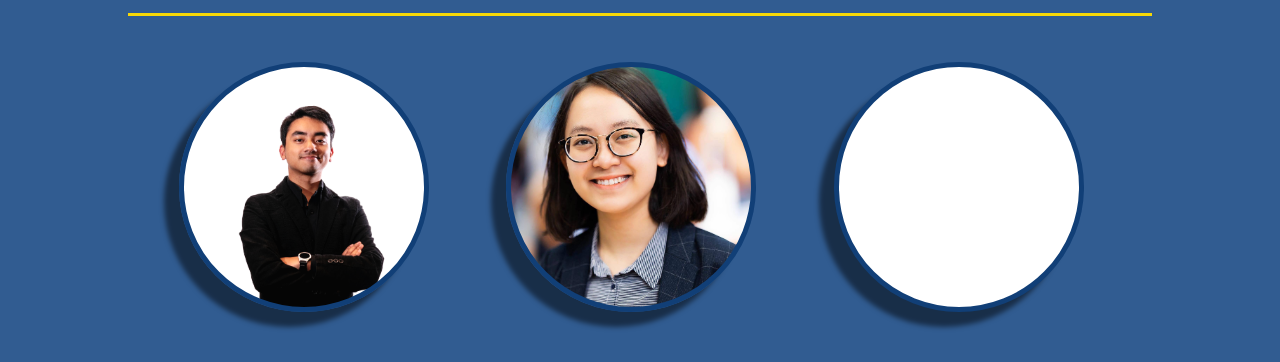
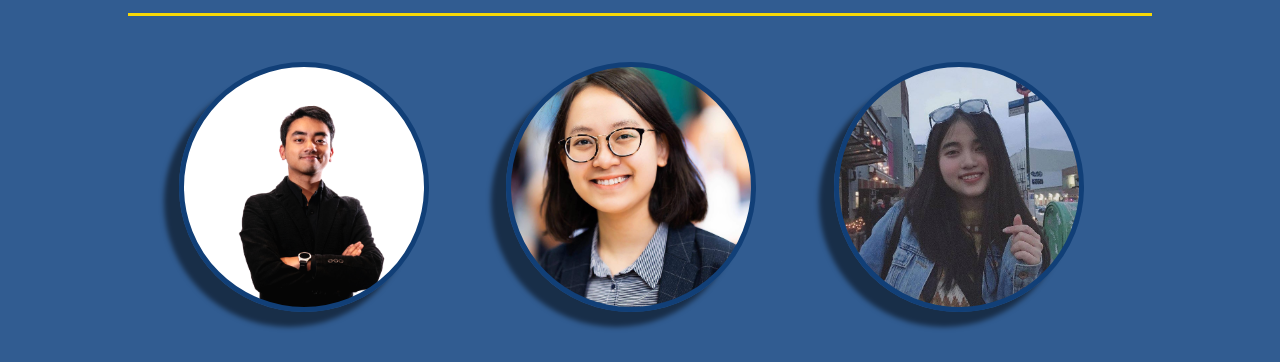
Before and after one commit to Computer-Science-Undergraduate-Council/CSSChallenge, a plain HTML site: page DesignedTemplate/index.html in a window 1280 px wide. Shown: the part 2350-2712 px from the top of the page. Drawn offline with nearby package versions, Linux system fonts and the light colour scheme.

Commit message:
Added Emily's picture and added ReadMe

```diff
--- a/DesignedTemplate/design.css
+++ b/DesignedTemplate/design.css
@@ -205,6 +205,17 @@ html {
   overflow: hidden;
 }
 
+.emilyPic {
+  border-radius: 50%;
+  border: 5px solid #113f77;
+  box-shadow: -15px 15px 5px rgba(0, 0, 0, 0.5);
+  width: 250px;
+  height: 250px;
+  background: url("../Pictures/E-board/Emily.jpg") center center / cover;
+  /* background: white; */
+  overflow: hidden;
+}
+
 .jerryPic {
   border-radius: 50%;
   border: 5px solid #113f77;
--- a/DesignedTemplate/index.html
+++ b/DesignedTemplate/index.html
@@ -247,7 +247,7 @@
         </div>
         <div class="col-md-3">
           <div class="container">
-            <div class="picHere">
+            <div class="emilyPic">
               <div class="d-flex flex-column justify-content-end">
                 <div class="nameAndPosition">
                   Minghui (Emily) Zheng<br />
```
Also changed, not shown: Pictures/E-board/Emily.jpg (added), ReadMe.txt (added), 2 other files.
